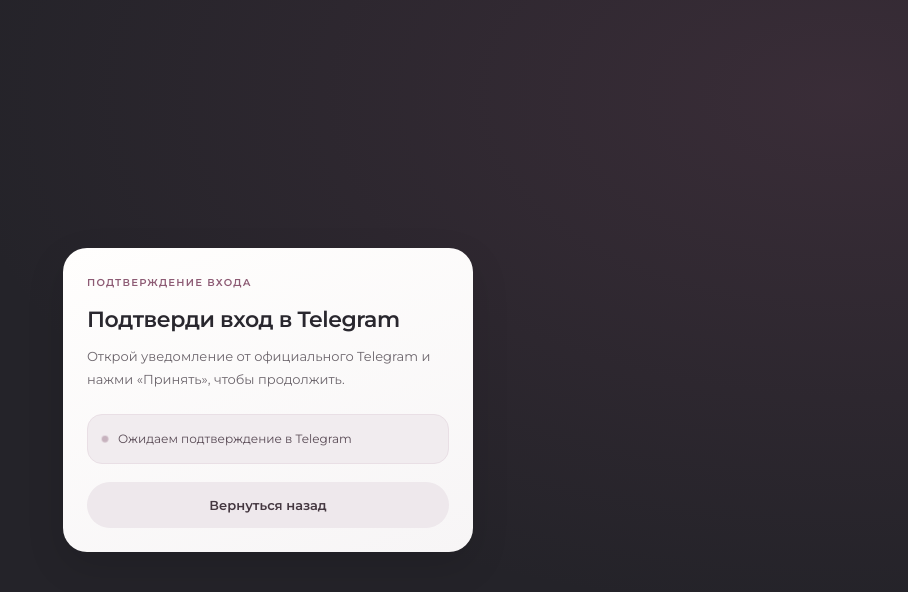
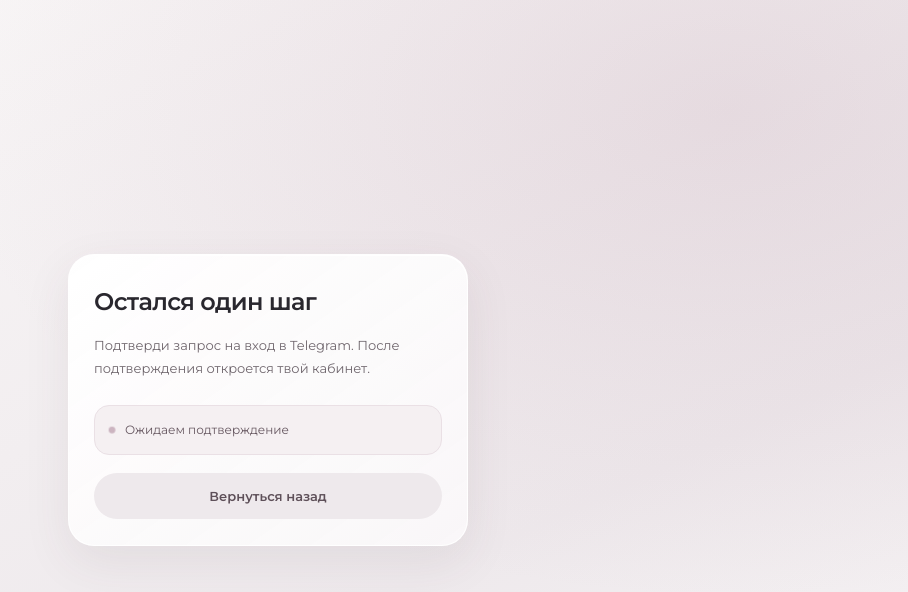
Before and after one commit to svetlanaloseva25-design/sb-method-preview, a plain HTML site: page auth-preview.html in a window 1280 px wide. Both pictures are taken after a click on the button "Войти через Telegram". Shown: the whole page, without its empty margins (372-1280 px from the left). Drawn offline with Linux system fonts and the light colour scheme.

Commit message:
V4 pearl light premium auth preview, remove all-caps labels and heavy background

```diff
--- a/auth-preview.html
+++ b/auth-preview.html
@@ -24,4 +24,16 @@
 .notice{display:flex;align-items:center;gap:9px;border:1px solid #e9dfe5;background:#f1ecef;border-radius:15px;padding:15px 13px;font-size:12px;line-height:1.5;color:#594a55;margin-bottom:18px}
 .notice-dot{flex:0 0 8px;width:8px;height:8px;background:#987187;border-radius:50%;animation:pulse 1.7s ease-in-out infinite}
 @keyframes pulse{50%{opacity:.35;transform:scale(.8)}}
-</style></head><body><main class="shell"><section class="panel" id="welcome"><div class="eyebrow">ВХОД В ПРИЛОЖЕНИЕ</div><h1>Добро пожаловать!</h1><p>Войди через Telegram, чтобы открыть личный кабинет и продолжить работу.</p><button class="button" id="begin">Войти через Telegram</button></section><section class="panel hidden" id="verify"><div class="eyebrow">ПОДТВЕРЖДЕНИЕ ВХОДА</div><h1>Подтверди вход в Telegram</h1><p>Открой уведомление от официального Telegram и нажми «Принять», чтобы продолжить.</p><div class="notice"><span class="notice-dot"></span><span>Ожидаем подтверждение в Telegram</span></div><button class="button secondary" id="back">Вернуться назад</button></section></main><script>const w=document.getElementById('welcome'),v=document.getElementById('verify');document.getElementById('begin').onclick=()=>{w.classList.add('hidden');v.classList.remove('hidden')};document.getElementById('back').onclick=()=>{v.classList.add('hidden');w.classList.remove('hidden')};</script></body></html>
+/* V4 premium light / pearl */
+html{background:#f5f2f3}
+body{background:radial-gradient(ellipse at 86% 14%,rgba(179,139,158,.20),transparent 50%),linear-gradient(155deg,#faf8f8,#eee9ec 68%,#f7f4f5);color:#302b31}
+.shell{max-width:400px}
+.panel{background:linear-gradient(145deg,rgba(255,255,255,.96),rgba(250,248,249,.91));border:1px solid rgba(255,255,255,.98);border-radius:26px;box-shadow:0 16px 48px rgba(76,55,67,.085),0 1px 0 #fff inset;padding:31px 25px 26px}
+.eyebrow{display:none}
+h1{font-size:24px;line-height:1.3;font-weight:600;letter-spacing:-.65px;margin-bottom:17px}
+p{color:#6f666d;font-size:13px;line-height:1.75;margin-bottom:26px}
+.button{background:#302d33;font-size:13px;font-weight:600;box-shadow:none}
+.button.secondary{background:#eee9ec;color:#5e5059}
+.notice{background:#f5f0f2;border-color:#eae0e5;color:#665760}
+.notice-dot{background:#9c7087}
+</style></head><body><main class="shell"><section class="panel" id="welcome"><div class="eyebrow"></div><h1>Рады тебя видеть</h1><p>Войди в свой кабинет, чтобы продолжить с того места, где остановилась.</p><button class="button" id="begin">Войти через Telegram</button></section><section class="panel hidden" id="verify"><div class="eyebrow"></div><h1>Остался один шаг</h1><p>Подтверди запрос на вход в Telegram. После подтверждения откроется твой кабинет.</p><div class="notice"><span class="notice-dot"></span><span>Ожидаем подтверждение</span></div><button class="button secondary" id="back">Вернуться назад</button></section></main><script>const w=document.getElementById('welcome'),v=document.getElementById('verify');document.getElementById('begin').onclick=()=>{w.classList.add('hidden');v.classList.remove('hidden')};document.getElementById('back').onclick=()=>{v.classList.add('hidden');w.classList.remove('hidden')};</script></body></html>
```
